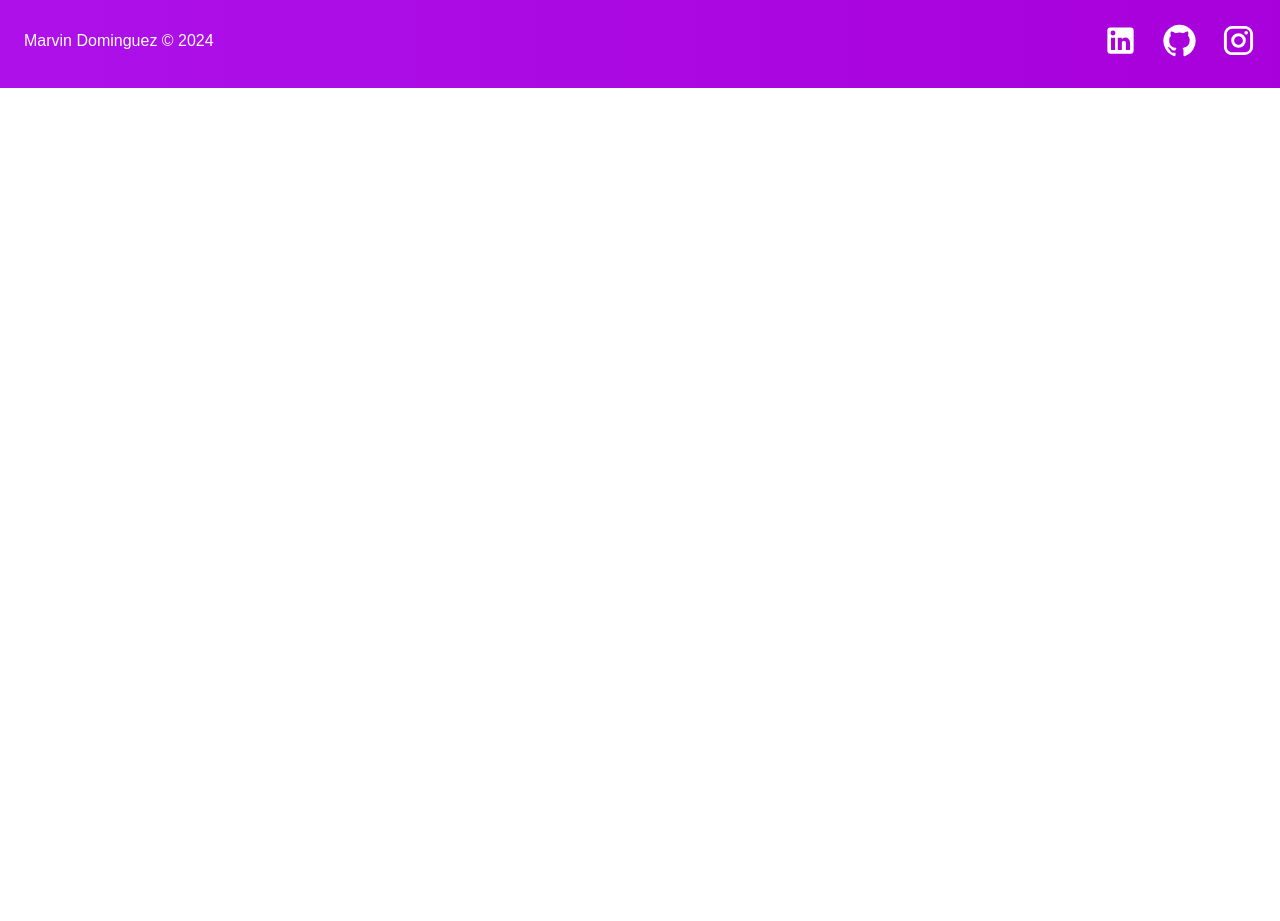
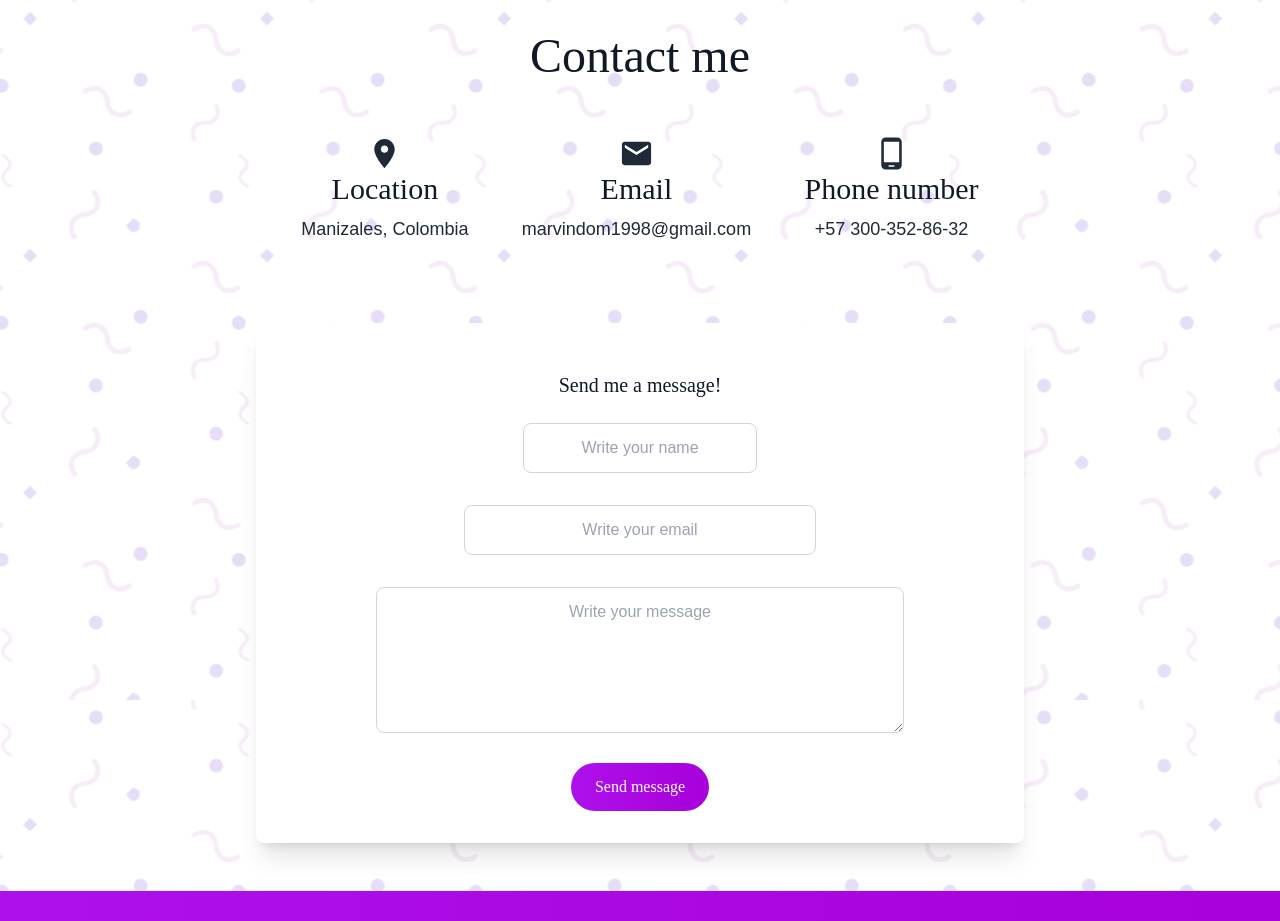
Before and after one commit to Seakerian/portfolio, a React (Create React App) app: page / in a window 1280 px wide. Shown: the part 1860-2781 px from the top of the page. Before the commit the page ends 1948 px from the top, so only its background shows below. Built offline with nearby package versions, Linux system fonts and the light colour scheme; no server answers.

Commit message:
styled contact component

```diff
--- a/src/components/contact/index.jsx
+++ b/src/components/contact/index.jsx
@@ -1,3 +1,137 @@
+import LocationOnIcon from "@mui/icons-material/LocationOn";
+import EmailIcon from "@mui/icons-material/Email";
+import PhoneAndroidIcon from "@mui/icons-material/PhoneAndroid";
+import { useRef, useState } from "react";
+import emailjs from "@emailjs/browser";
+
 export default function Contact() {
-  return <div>Contact</div>;
+  const form = useRef();
+
+  const [name, setName] = useState("");
+  const [email, setEmail] = useState("");
+  const [message, setMessage] = useState("");
+
+  const serviceId = process.env.REACT_APP_SERVICE_ID;
+  const templateId = process.env.REACT_APP_TEMPLATE_ID;
+
+  const sendEmail = (event) => {
+    event.preventDefault();
+
+    emailjs
+      .sendForm(serviceId, templateId, form.current, {
+        publicKey: "SdlraKK9uD2gJWXg5",
+      })
+      .then(
+        (result) => {
+          console.log(result);
+          alert("Message sent successfully!");
+          setName("");
+          setEmail("");
+          setMessage("");
+        },
+        (error) => {
+          console.log(error);
+          alert("Failed to send message, please try again.");
+        }
+      );
+  };
+
+  return (
+    <div
+      id="contact"
+      className="py-12 px-6 md:px-12 flex flex-col items-center justify-center min-h-screen"
+    >
+      <h2 className="font-merriweather m-4 text-4xl md:text-5xl text-gray-900 text-center">
+        Contact me
+      </h2>
+      <div className="max-w-3xl w-full flex flex-wrap justify-center items-center space-y-8 text-center py-8">
+        <div className="flex flex-wrap justify-evenly w-full">
+          <div className="w-full md:w-auto m-2">
+            <LocationOnIcon fontSize="large" className="text-gray-800" />
+            <h3 className="font-merriweather mb-2 text-2xl md:text-3xl text-gray-900">
+              Location
+            </h3>
+            <p className="text-lg text-gray-800 font-manrope">
+              Manizales, Colombia
+            </p>
+          </div>
+          <div className="w-full md:w-auto m-2">
+            <EmailIcon fontSize="large" className="text-gray-800" />
+            <h3 className="font-merriweather mb-2 text-2xl md:text-3xl text-gray-900">
+              Email
+            </h3>
+            <p className="text-lg text-gray-800 font-manrope">
+              marvindom1998@gmail.com
+            </p>
+          </div>
+          <div className="w-full md:w-auto m-2">
+            <PhoneAndroidIcon fontSize="large" className="text-gray-800" />
+            <h3 className="font-merriweather mb-2 text-2xl md:text-3xl text-gray-900">
+              Phone number
+            </h3>
+            <p className="text-lg text-gray-800 font-manrope">
+              +57 300-352-86-32
+            </p>
+          </div>
+        </div>
+      </div>
+
+      <form
+        ref={form}
+        onSubmit={sendEmail}
+        className="mt-10 max-w-3xl w-full bg-white p-8 shadow-xl rounded-lg space-y-6 text-center"
+      >
+        <div>
+          <label
+            htmlFor="message"
+            className="block text-xl font-merriweather text-gray-900 m-4"
+          >
+            Send me a message!
+          </label>
+          <input
+            type="text"
+            id="name"
+            name="name"
+            required
+            placeholder="Write your name"
+            className="mt-2 w-1/3 p-3 border text-center border-gray-300 rounded-lg focus:outline-none focus:border-gray-500 font-manrope text-gray-800"
+            value={name}
+            onChange={(event) => setName(event.target.value)}
+          />
+        </div>
+        <div>
+          <input
+            type="email"
+            id="email"
+            name="email"
+            required
+            placeholder="Write your email"
+            className="mt-2 w-1/2 p-3 border text-center border-gray-300 rounded-lg focus:outline-none focus:border-gray-500 font-manrope text-gray-800"
+            value={email}
+            onChange={(event) => setEmail(event.target.value)}
+          />
+        </div>
+        <div>
+          <textarea
+            id="message"
+            name="message"
+            rows="5"
+            required
+            placeholder="Write your message"
+            className="mt-2 w-3/4 p-3 border text-center border-gray-300 rounded-lg focus:outline-none focus:border-gray-500 font-manrope text-gray-800"
+            value={message}
+            onChange={(event) => setMessage(event.target.value)}
+          ></textarea>
+        </div>
+        <div>
+          <button
+            type="submit"
+            className="px-6 py-3 gradient-bg animate-gradient text-white font-merriweather rounded-full hover:scale-105 hover:shadow-lg transition transform duration-300 ease-in-out"
+          >
+            Send message
+          </button>
+        </div>
+      </form>
+    </div>
+  );
 }
```
